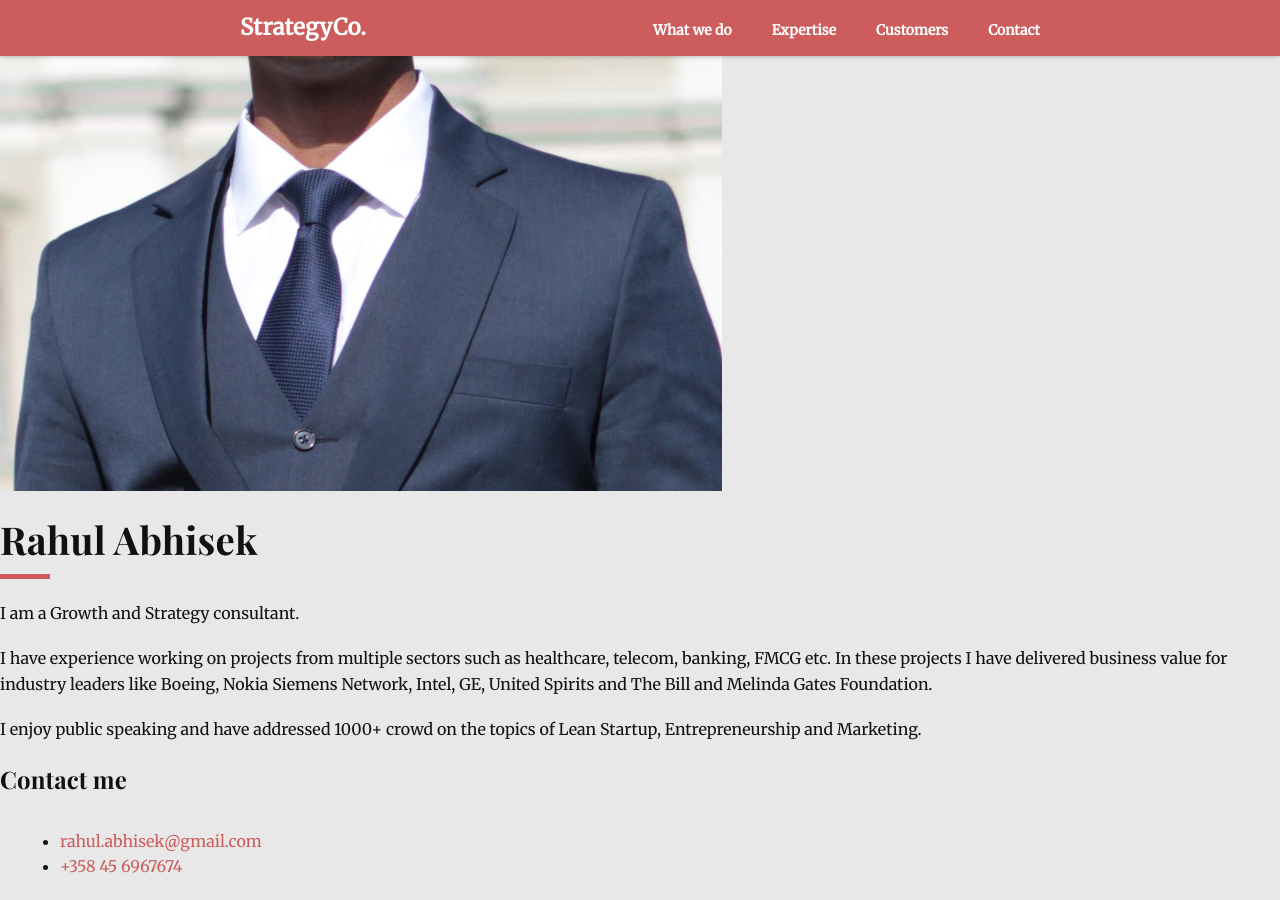
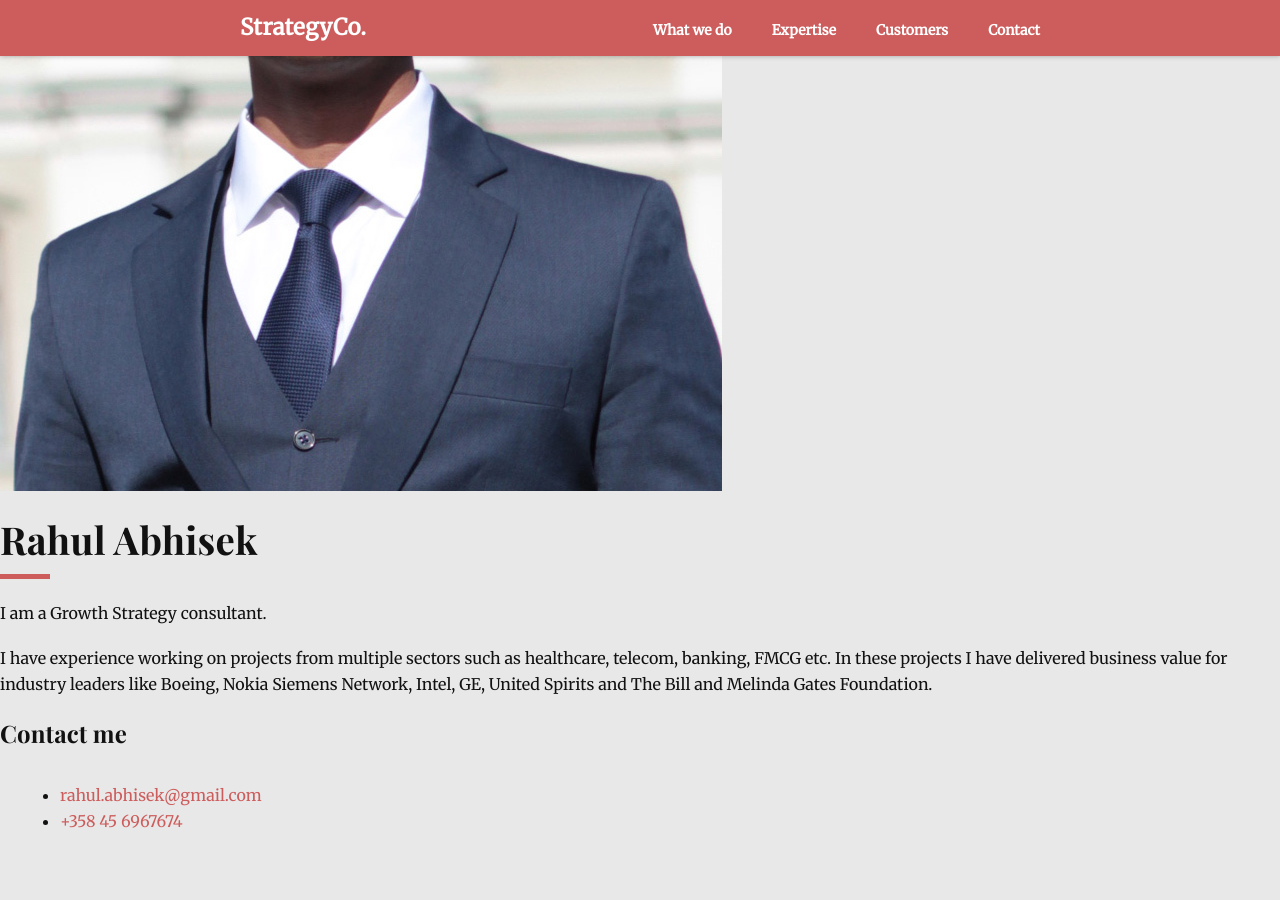
Before and after one commit to rahulabhi/rahulabhi.github.io, a Jekyll site: the page built from _pages/04-rahul.md, in a window 1280 px wide and 900 px high, scrolled down 335 px. Built offline with Jekyll 4.4.1, drawn with Linux system fonts in a browser that asks for light colours; after the commit the page ends 1189 px from its top, so only the background shows below that.

Commit message:
Update 04-rahul.md

```diff
--- a/_pages/04-rahul.md
+++ b/_pages/04-rahul.md
@@ -8,11 +8,9 @@ permalink: /contact/
 
 ## Rahul Abhisek
 
-I am a Growth and Strategy consultant.
+I am a Growth Strategy consultant.
 
 I have experience working on projects from multiple sectors such as healthcare, telecom, banking, FMCG etc. In these projects I have delivered business value for industry leaders like Boeing, Nokia Siemens Network, Intel, GE, United Spirits and The Bill and Melinda Gates Foundation.
-
-I enjoy public speaking and have addressed 1000+ crowd on the topics of Lean Startup, Entrepreneurship and Marketing.
 
 ###### Contact me
 
```
